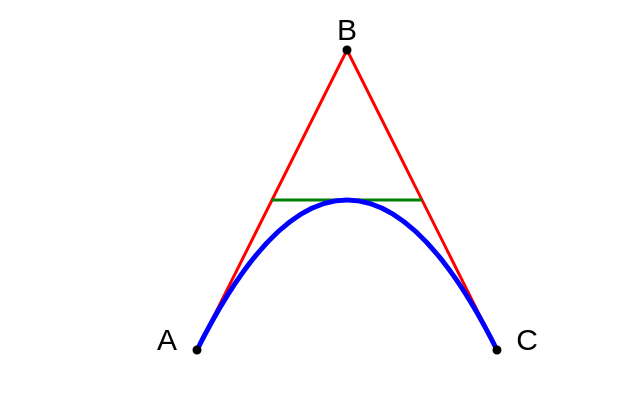
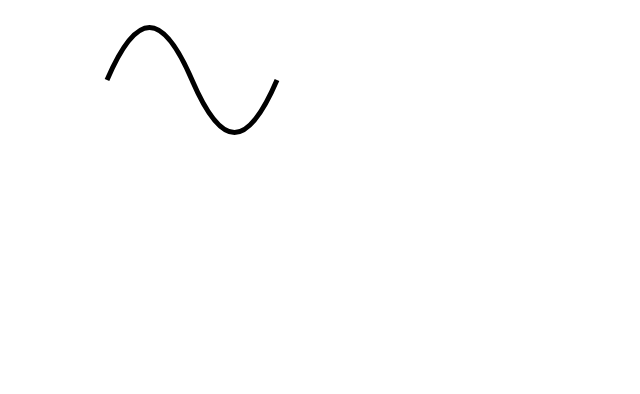
Before and after one commit to seanhaneberg/svg-experiments, a React (Create React App) app: page / in a window 1280 px wide. Shown: the top 394 px of the page, without its empty margins (318-958 px from the left). Built offline with nearby package versions, Linux system fonts and the light colour scheme.

Commit message:
basic wave

```diff
--- a/src/App.jsx
+++ b/src/App.jsx
@@ -1,31 +1,12 @@
 import React, { Component } from 'react';
+import SVGWave from './SVGWave';
 import './App.css';
 
 class App extends Component {
   render() {
     return (
       <div className="App">
-        <svg height="400" width="450">
-          <path id="lineAB" d="M 100 350 l 150 -300" stroke="red"
-            stroke-width="3" fill="none" />
-          <path id="lineBC" d="M 250 50 l 150 300" stroke="red"
-            stroke-width="3" fill="none" />
-          <path d="M 175 200 l 150 0" stroke="green" stroke-width="3"
-            fill="none" />
-          <path d="M 100 350 q 150 -300 300 0" stroke="blue"
-            stroke-width="5" fill="none" />
-          <g stroke="black" stroke-width="3" fill="black">
-            <circle id="pointA" cx="100" cy="350" r="3" />
-            <circle id="pointB" cx="250" cy="50" r="3" />
-            <circle id="pointC" cx="400" cy="350" r="3" />
-          </g>
-          <g font-size="30" font-family="sans-serif" fill="black" stroke="none"
-            text-anchor="middle">
-            <text x="100" y="350" dx="-30">A</text>
-            <text x="250" y="50" dy="-10">B</text>
-            <text x="400" y="350" dx="30">C</text>
-          </g>
-        </svg>
+        <SVGWave />
       </div>
     );
   }
--- /dev/null
+++ b/src/SVGWave.jsx
@@ -0,0 +1,18 @@
+import React, { Component } from 'react';
+
+class SVGWave extends Component {
+  render() {
+    return (
+        <svg height="400" width="450">
+          <path
+            d="M 10 80 C 40 10, 65 10, 95 80 S 150 150, 180 80"
+            stroke="black"
+            strokeWidth="5"
+            fill="transparent"
+            />
+        </svg>
+    );
+  }
+}
+
+export default SVGWave;
```
